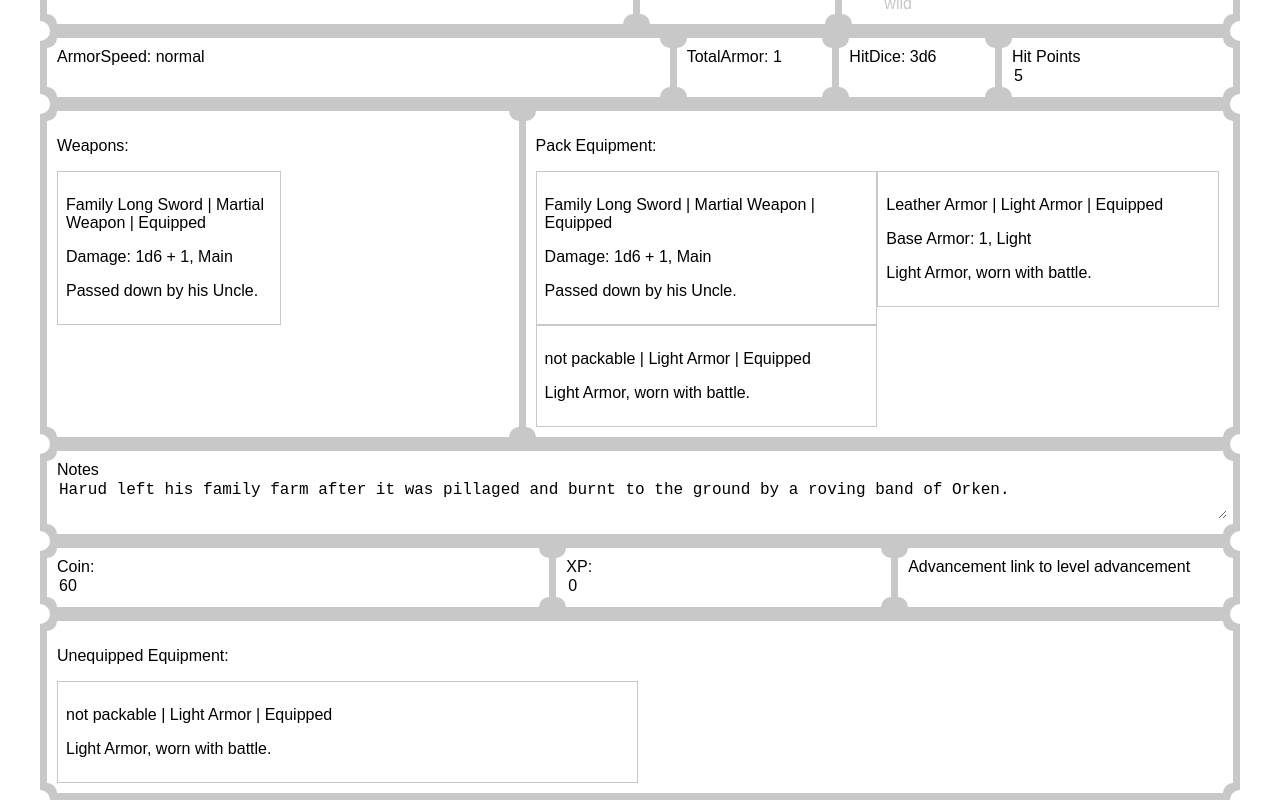
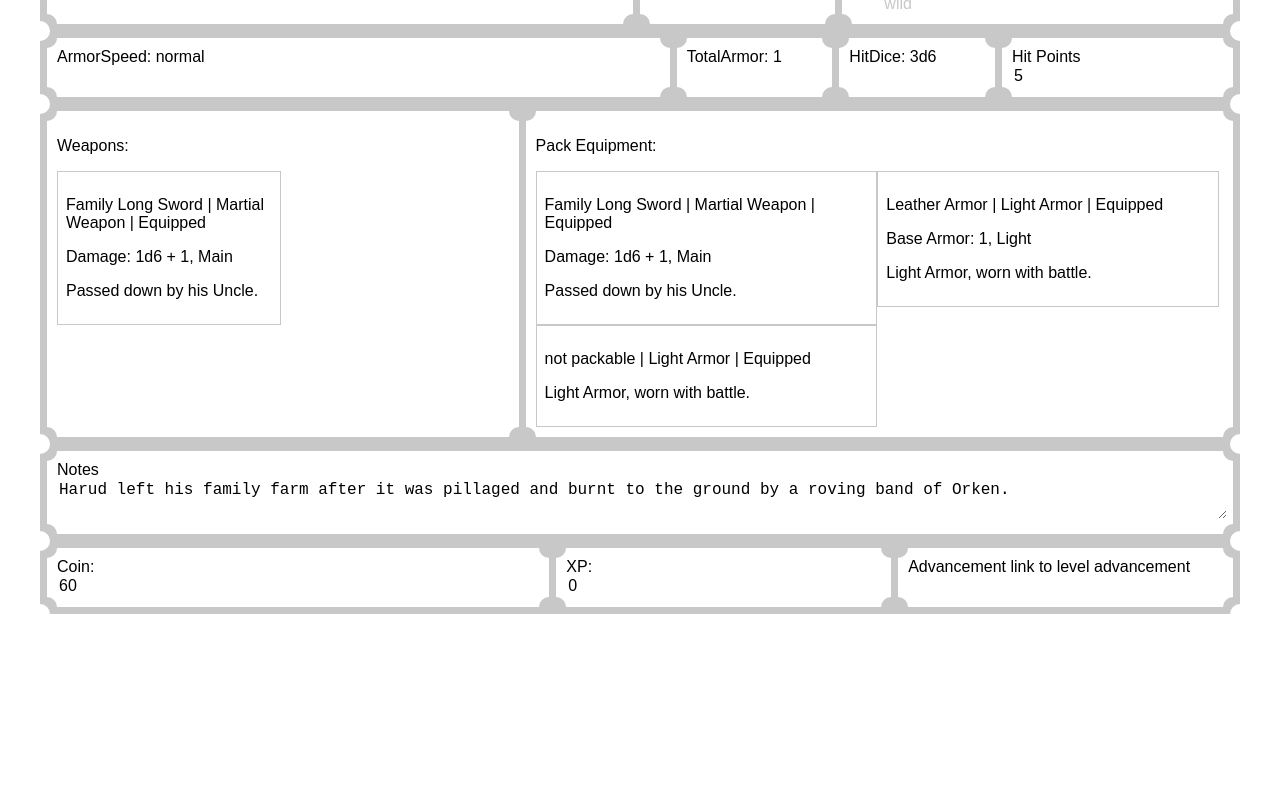
Before and after one commit to lhawes/world-of-dungeons-sheet, a React (Create React App) app: page / in a window 1280 px wide. Shown: the part 624-1424 px from the top of the page. After the commit the page ends 1238 px from the top, so only its background shows below. Built offline with nearby package versions, Linux system fonts and the light colour scheme; the HTML template or start-up script is replaced by a standard one.

Commit message:
revamp readme plans, remove unequipped stuff from char sheet

```diff
--- a/src/pages/CharacterSheetPage.tsx
+++ b/src/pages/CharacterSheetPage.tsx
@@ -4,7 +4,6 @@ import { CharacterSpecialtiesLayout } from 'src/components/characterSheet/layout
 import { CharacterHealthLayout } from 'src/components/characterSheet/layouts/CharacterHealthLayout';
 import { CharacterNotesLayout } from 'src/components/characterSheet/layouts/CharacterNotesLayout';
 import { CharacterCoinXpLayout } from 'src/components/characterSheet/layouts/CharacterCoinXpLayout';
-import { CharacterUnequippedEquipmentLayout } from 'src/components/characterSheet/layouts/CharacterUnequippedEquipmentLayout';
 import { CharacterEquipmentLayout } from 'src/components/characterSheet/layouts/CharacterEquipmentLayout';
 import { BodyContainer } from 'src/components/shared/BodyContainer/BodyContainer';
 
@@ -17,7 +16,6 @@ export const CharacterSheetPage = () => {
       <CharacterEquipmentLayout />
       <CharacterNotesLayout />
       <CharacterCoinXpLayout />
-      <CharacterUnequippedEquipmentLayout />
     </BodyContainer>
   );
 }
```
Also changed, not shown: 1 other file (tests, documents, lock files or other folders).
